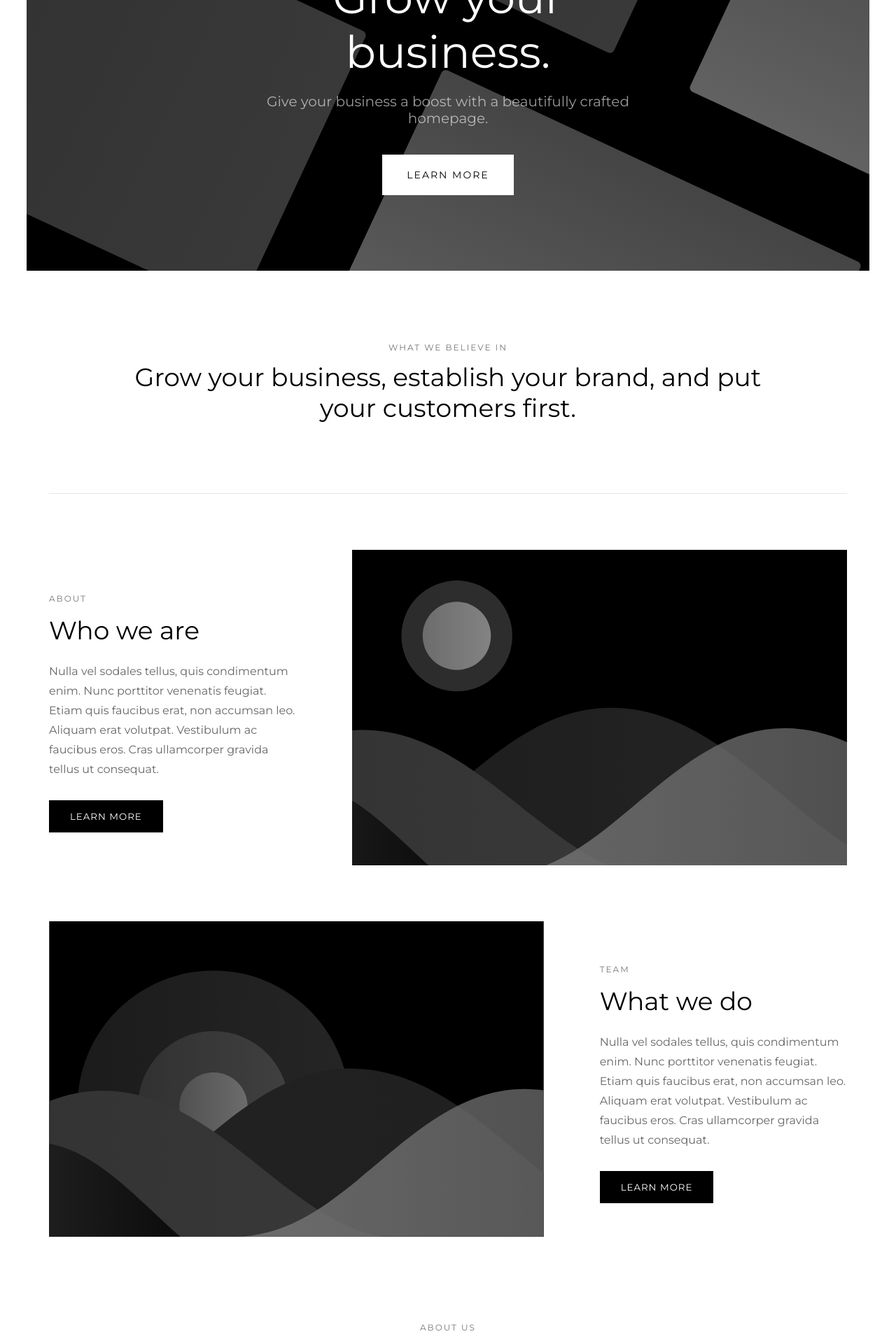
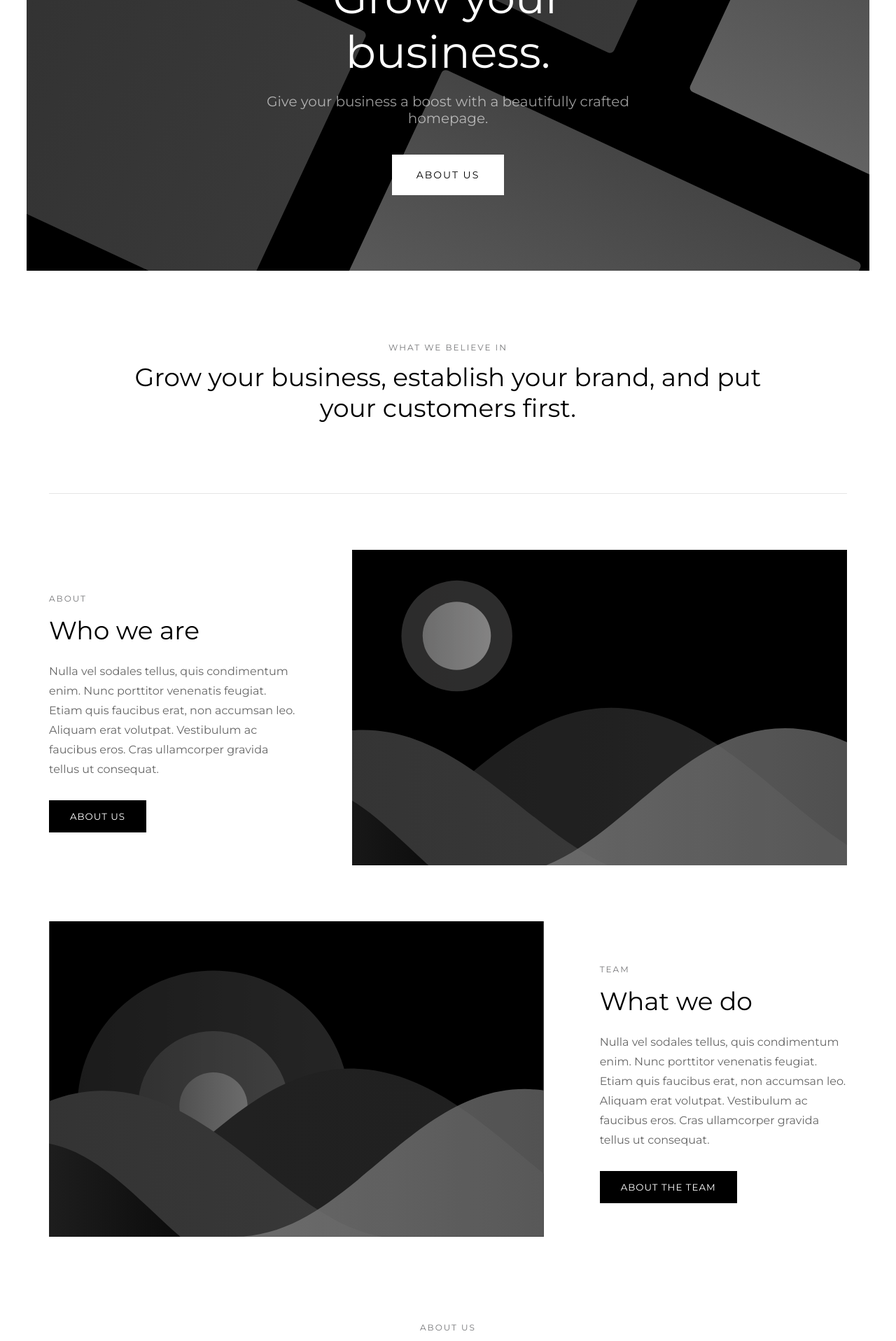
Before and after one commit to thegalluzz/webflow-template-remake, a Next.js app: page / in a window 1280 px wide. Shown: the part 347-2264 px from the top of the page at 70% size. Built offline with nearby package versions, Linux system fonts and the light colour scheme.

Commit message:
button label optimisation lighthouse

```diff
--- a/pages/index.tsx
+++ b/pages/index.tsx
@@ -25,7 +25,7 @@ export default function Home() {
               <div className={styles.introtext}>
                 <h1 className="HeadingJumbo">Grow your business.</h1>
                 <p className="ParagraphBigger">Give your business a boost with a beautifully crafted homepage.</p>
-                <Link href="/about"><button className={styles.headingbutton}>LEARN MORE</button></Link>
+                <Link href="/about"><button className={styles.headingbutton}>ABOUT US</button></Link>
               </div>
             </div>
           </div>
@@ -46,12 +46,12 @@ export default function Home() {
                       Aliquam erat volutpat. Vestibulum ac faucibus eros. Cras ullamcorper gravida tellus ut consequat.
                     </p>
                   </div>
-                  <Link href="/about"><button className="MainButton">LEARN MORE</button></Link>
+                  <Link href="/about"><button className="MainButton">ABOUT US</button></Link>
                 </div>
-                <img src='placeholder-3.svg' className={styles.gridchildimage} />
+                <img src='placeholder-3.svg' className={styles.gridchildimage} alt='about us image' />
               </div>
               <div className={styles.aboutgrid2}>
-                <img src='placeholder_1.svg' className={styles.gridchildimage} />
+                <img src='placeholder_1.svg' className={styles.gridchildimage} alt='about the team image'/>
                 <div className={styles.gridchild}>
                   <div className={styles.HomeSectionWarap}>
                     <p className="Label">TEAM</p>
@@ -61,7 +61,7 @@ export default function Home() {
                       Aliquam erat volutpat. Vestibulum ac faucibus eros. Cras ullamcorper gravida tellus ut consequat.
                     </p>
                   </div>
-                  <Link href="/team"><button className="MainButton">LEARN MORE</button></Link>
+                  <Link href="/team"><button className="MainButton">ABOUT THE TEAM</button></Link>
                 </div>
               </div>
             </div>
```
